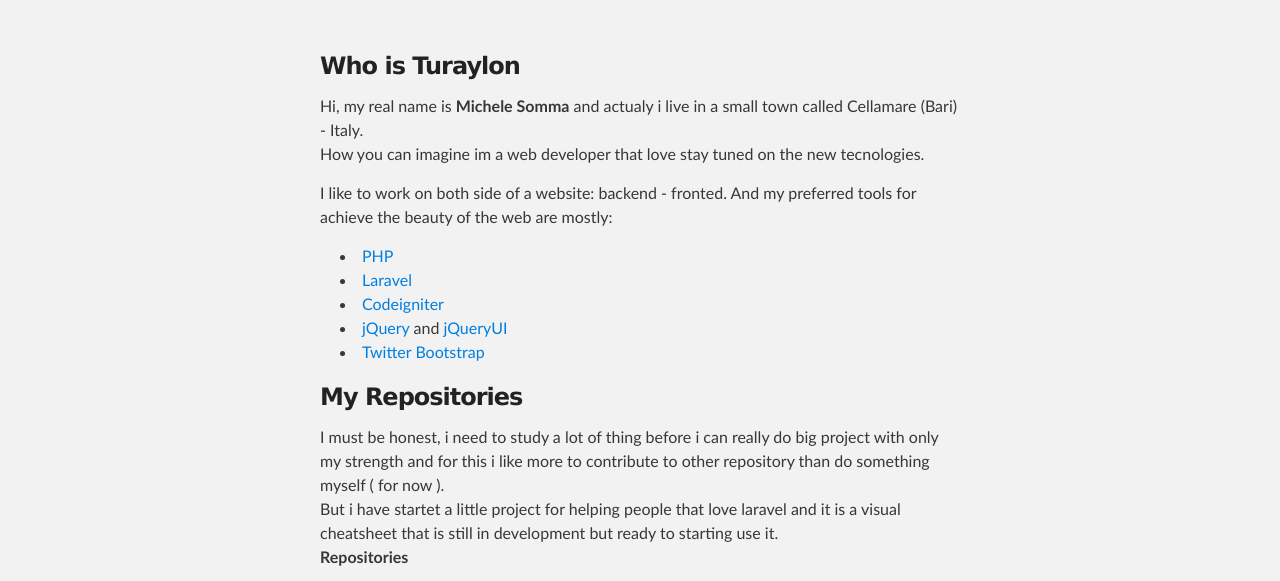
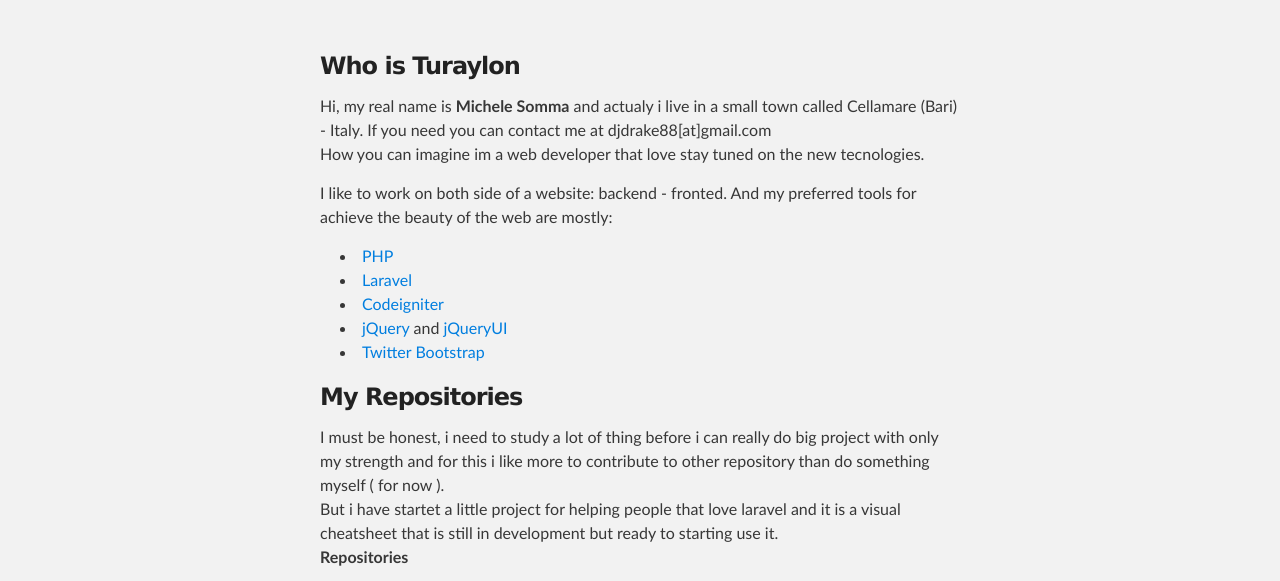
Before and after one commit to Turaylon/turaylon.github.com, a plain HTML site: page index.html in a window 1280 px wide. Shown: the part 212-793 px from the top of the page. Drawn offline with Linux system fonts and the light colour scheme.

Commit message:
insert email

```diff
--- a/index.html
+++ b/index.html
@@ -31,7 +31,7 @@
         <h3>Who is Turaylon</h3>
 
         <p>
-            Hi, my real name is <b>Michele Somma</b> and actualy i live in a small town called Cellamare (Bari) - Italy.<br/>
+            Hi, my real name is <b>Michele Somma</b> and actualy i live in a small town called Cellamare (Bari) - Italy. If you need you can contact me at djdrake88[at]gmail.com<br/>
             How you can imagine im a web developer that love stay tuned on the new tecnologies.
         </p>
         <p>
```
